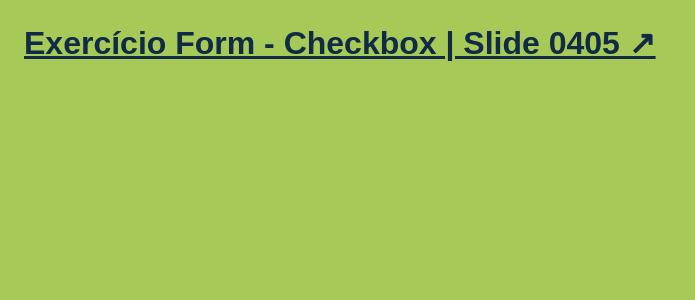
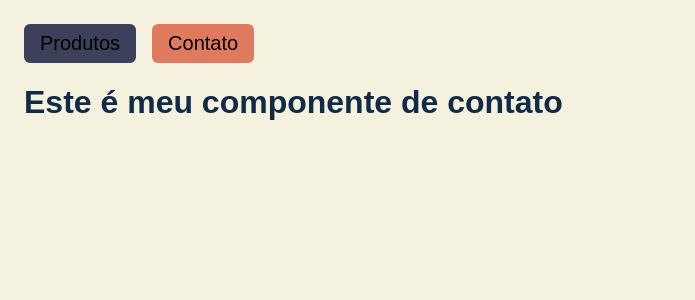
Before and after one commit to gabriel-hsb/origamid-react-completo, a React (Vite) app: page /contato in a window 1280 px wide. Shown: the top 300 px of the page, without its empty margins (0-695 px from the left). Built offline with nearby package versions, Linux system fonts and the light colour scheme; no server answers.

Commit message:
✨ Feat (app) general working logic
Just need to add some styles

```diff
--- a/package.json
+++ b/package.json
@@ -13,7 +13,8 @@
     "react": "^18.2.0",
     "react-dom": "^18.2.0",
     "react-router-dom": "6.0.0-beta.0",
-    "sass": "^1.72.0"
+    "sass": "^1.72.0",
+    "styled-components": "^6.1.8"
   },
   "devDependencies": {
     "@types/react": "^18.2.66",
--- a/src/App.jsx
+++ b/src/App.jsx
@@ -1,22 +1,28 @@
-// Otimize o código do slide anterior
-// Utilizando a array abaixo para mostrar
-// cada checkbox na tela.
+import { BrowserRouter, Routes, Route } from "react-router-dom";
 
-// const coresArray = ['azul', 'roxo', 'laranja', 'verde', 'vermelho', 'cinza'];
+import Header from "./components/Header";
+import Contato from "./components/Contato";
+import Produtos from "./components/Produtos";
+import TemplateProduto from "./components/TemplateProduto";
 
-import "./style.scss";
+import { GlobalStorage } from "./GlobalContext";
+
+import "./style.css";
 
 const App = () => {
   return (
     <>
-      <h1>
-        <a
-          target="_blank"
-          href="https://www.origamid.com/slide/react-completo/#/0405-checkbox/5"
-        >
-          Exercício Form - Checkbox | Slide 0405 ↗
-        </a>
-      </h1>
+      <GlobalStorage>
+        <BrowserRouter>
+          <Header />
+          <Routes>
+            {/* Usando o barra, Produtos torna-se o 'index.html' */}
+            <Route path="/" element={<Produtos />} />
+            <Route path="/contato" element={<Contato />} />
+            <Route path="produto/:id" element={<TemplateProduto />} />
+          </Routes>
+        </BrowserRouter>
+      </GlobalStorage>
     </>
   );
 };
--- /dev/null
+++ b/src/GlobalContext.jsx
@@ -0,0 +1,19 @@
+import { createContext, useState, useEffect } from "react";
+
+export const GlobalContext = createContext();
+
+export const GlobalStorage = ({ children }) => {
+  const [produtosRes, setProdutosRes] = useState([]);
+
+  useEffect(() => {
+    fetch("https://ranekapi.origamid.dev/json/api/produto")
+      .then((res) => res.json())
+      .then((resJson) => setProdutosRes(resJson));
+  }, []);
+
+  return (
+    <GlobalContext.Provider value={{ produtosRes }}>
+      {children}
+    </GlobalContext.Provider>
+  );
+};
--- /dev/null
+++ b/src/components/Contato/index.jsx
@@ -0,0 +1,9 @@
+const Contato = () => {
+  return (
+
+  <h1>Este é meu componente de contato</h1>
+
+  );
+};
+
+export default Contato;
--- /dev/null
+++ b/src/components/Header/Produtos.Styles.js
@@ -0,0 +1,20 @@
+import styled from "styled-components";
+
+export const NavBar = styled.nav`
+  display: flex;
+  gap: 1rem;
+  font-size: 1.25rem;
+  color: #000;
+
+  .active {
+    background-color: var(--secondary);
+  }
+  a {
+    background-color: var(--primary);
+    border-radius: var(--radius);
+    padding: 0.5rem 1rem;
+    &:hover {
+      background-color: var(--primary-darken);
+    }
+  }
+`;
--- /dev/null
+++ b/src/components/Header/index.jsx
@@ -0,0 +1,18 @@
+// utilizando o navlink, é possivel utilizar a classe de active,
+// que é injetada no mesmo quando o destino for igual a pagina atual
+import { NavLink } from "react-router-dom";
+
+import * as S from "./Produtos.Styles";
+
+const Header = () => {
+  return (
+    <S.NavBar>
+      <NavLink to="/" end>
+        Produtos
+      </NavLink>
+      <NavLink to="contato">Contato</NavLink>
+    </S.NavBar>
+  );
+};
+
+export default Header;
--- /dev/null
+++ b/src/components/Produtos/Produtos.Styles.js
@@ -0,0 +1,26 @@
+import styled from "styled-components";
+
+export const CardsContainer = styled.div`
+  display: grid;
+  grid-template-columns: repeat(3, 1fr);
+  margin: 0 auto;
+  gap: 2rem;
+  width: 1000px;
+`;
+
+export const Card = styled.div`
+
+  img {
+    max-width: 70%;
+    transition: transform 0.3s ease;
+  }
+  &:hover img {
+    transform: scale(1.05);
+  }
+  width: auto;
+  a {
+    display: flex;
+    flex-direction: column;
+    align-items: center;
+  }
+`;
--- /dev/null
+++ b/src/components/Produtos/index.jsx
@@ -0,0 +1,34 @@
+import { Link } from "react-router-dom";
+
+import { useContext } from "react";
+import { GlobalContext } from "../../GlobalContext";
+
+import { Card, CardsContainer } from "./Produtos.Styles";
+
+const Produtos = () => {
+  const global = useContext(GlobalContext);
+
+  return (
+    <section className="animeLeft">
+      <h1>Nossos produtos</h1>
+      <CardsContainer>
+        {global.produtosRes.length > 0 ? (
+          global.produtosRes.map((produto) => {
+            return (
+              <Card key={produto.id}>
+                <Link to={`/produto/${produto.id}`}>
+                    <img src={produto.fotos[0].src} />
+                  <h2> {produto.nome} </h2>
+                </Link>
+              </Card>
+            );
+          })
+        ) : (
+          <b>Carregando...</b>
+        )}
+      </CardsContainer>
+    </section>
+  );
+};
+
+export default Produtos;
--- /dev/null
+++ b/src/components/TemplateProduto/TemplateProduto.js
@@ -0,0 +1,34 @@
+import styled from "styled-components";
+
+export const ProdutoContainer = styled.section`
+  width: "20px";
+  display: grid;
+  grid-template-columns: repeat(2, 1fr);
+  padding-block: 4rem;
+`;
+
+export const ProdutoImg = styled.div`
+  display: flex;
+  justify-content: center;
+  img {
+    height: 600px;
+  }
+`;
+
+export const ProdutoInfos = styled.div`
+  padding-top: 2rem;
+  h1 {
+    font-size: 2.25rem;
+    margin: 0;
+  }
+  p.preco {
+    background-color: var(--secondary);
+    display: inline-block;
+    padding: 0.5em 1em;
+    border-radius: 4px;
+    font-weight: 600;
+  }
+  p.descricao {
+    font-size: 1.5rem;
+  }
+`;
--- /dev/null
+++ b/src/components/TemplateProduto/index.jsx
@@ -0,0 +1,44 @@
+import { useEffect, useState } from "react";
+
+import { useParams } from "react-router-dom";
+
+import * as S from "./TemplateProduto";
+
+const TemplateProduto = () => {
+  const { id } = useParams();
+  const [produto, setProduto] = useState(null);
+  const [isLoading, setIsLoading] = useState(true);
+
+  useEffect(() => {
+    async function fetchProduto(url) {
+      try {
+        setIsLoading(true);
+        const response = await fetch(url);
+        const json = await response.json();
+        setProduto(json);
+      } catch (err) {
+        // setError("Aconteceu um erro");
+      } finally {
+        setIsLoading(false);
+      }
+    }
+    fetchProduto(`https://ranekapi.origamid.dev/json/api/produto/${id}`);
+  }, [id]);
+
+  if (isLoading) return <i>Carregando...</i>; // como o jsx vê um return, ele não renderiza nada abaixo dele.
+  if (produto === null) return null; // se o produto for nulo (se o fetch der errado) não vai renderizar nada que tem abaixo
+  return (
+    <S.ProdutoContainer className="animeLeft">
+      <S.ProdutoImg>
+        <img src={produto.fotos[0].src}></img>
+      </S.ProdutoImg>
+      <S.ProdutoInfos>
+        <h1> {produto.nome} </h1>
+        <p className="preco"> R$ {produto.preco} </p>
+        <p className="descricao"> {produto.descricao} </p>
+      </S.ProdutoInfos>
+    </S.ProdutoContainer>
+  );
+};
+
+export default TemplateProduto;
--- /dev/null
+++ b/src/style.css
@@ -0,0 +1,53 @@
+:root {
+  --primary: #3d405b;
+  --primary-darken: #333544;
+  --secondary: #e07a5f;
+  --font-color: #112a46;
+
+  --bg: #f4f1de;
+
+  --radius: 6px;
+}
+
+*,
+*::after,
+*::before {
+  box-sizing: border-box;
+  text-decoration: none;
+  color: inherit;
+}
+
+a {
+  text-decoration: none;
+}
+
+html {
+  background-color: var(--bg);
+  font-family: "Rubik", sans-serif;
+  font-optical-sizing: auto;
+  font-weight: 400px;
+  font-style: normal;
+
+  color: var(--font-color);
+}
+
+body {
+  margin: 1.5rem;
+}
+
+img {
+  border-radius: var(--radius);
+}
+
+.animeLeft {
+  opacity: 0;
+  transform: translateX(-20px);
+  animation: animeLeft 0.8s forwards;
+}
+
+@keyframes animeLeft {
+  to {
+    opacity: initial;
+    transform: initial;
+  }
+}
--- a/src/style.scss
+++ /dev/null
@@ -1,83 +0,0 @@
-$primary: #386641;
-$secondary: #6a994e;
-
-$font-color: #112a46;
-
-$bg: #a7c957;
-
-*,
-*::after,
-*::before {
-  box-sizing: border-box;
-  text-decoration: none;
-  color: inherit;
-}
-
-a {
-  text-decoration: underline;
-}
-
-html {
-  background-color: $bg;
-
-  font-family: "Rubik", sans-serif;
-  font-optical-sizing: auto;
-  font-weight: 400px;
-  font-style: normal;
-
-  color: $font-color;
-}
-
-body {
-  margin: 1.5rem;
-}
-
-li {
-  margin-bottom: 0.5rem;
-}
-
-label {
-  display: block;
-  margin-bottom: 0.25rem;
-}
-
-input,
-textarea {
-  display: block;
-  border: 1px solid #ccc;
-  width: 100%;
-  padding: 0.8rem;
-  border-radius: var(--radius);
-  background: #eee;
-  transition: 0.2s;
-}
-
-input:focus,
-textarea:focus {
-  outline: none;
-  border-color: var(--color);
-  background: white;
-  box-shadow: 0 0 0 3px var(--color-light);
-}
-
-button {
-  font-size: 1rem;
-  cursor: pointer;
-  border-radius: 4px;
-  transition: 0.1s;
-  background: $primary;
-  color: $font-color;
-  padding: 0.5rem 1.5rem;
-  border: 1px solid transparent;
-}
-
-button:hover,
-button:focus {
-  background: $secondary;
-  border: 1px solid #fff;
-}
-
-hr {
-  border: 2px solid black;
-  margin: 2rem auto;
-}
```
Also changed, not shown: 1 other file (tests, documents, lock files or other folders).
